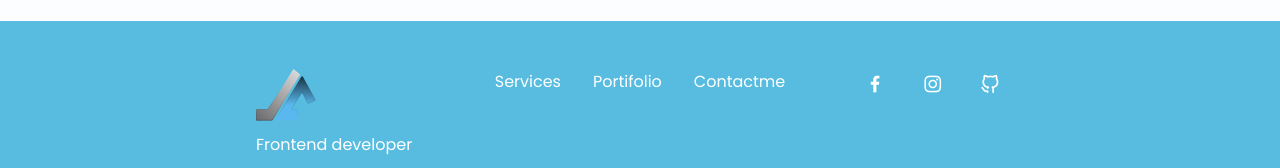
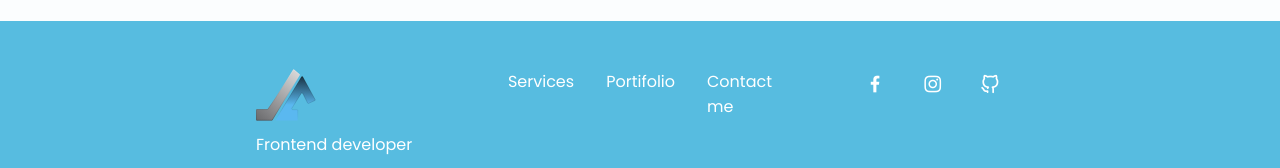
Before and after one commit to Joot4/portifolio, a plain HTML site: page index.html in a window 1280 px wide. Shown: the part 4059-4227 px from the top of the page. Drawn offline with nearby package versions, Linux system fonts and the light colour scheme.

Commit message:
some stuffs

```diff
--- a/index.html
+++ b/index.html
@@ -1386,7 +1386,7 @@
               <a href="#portfolio" class="footer__link">Portifolio</a>
             </li>
             <li>
-              <a href="#contact" class="footer__link">Contactme</a>
+              <a href="#contact" class="footer__link">Contact me</a>
             </li>
           </ul>
           <div class="footer__socials">
```
